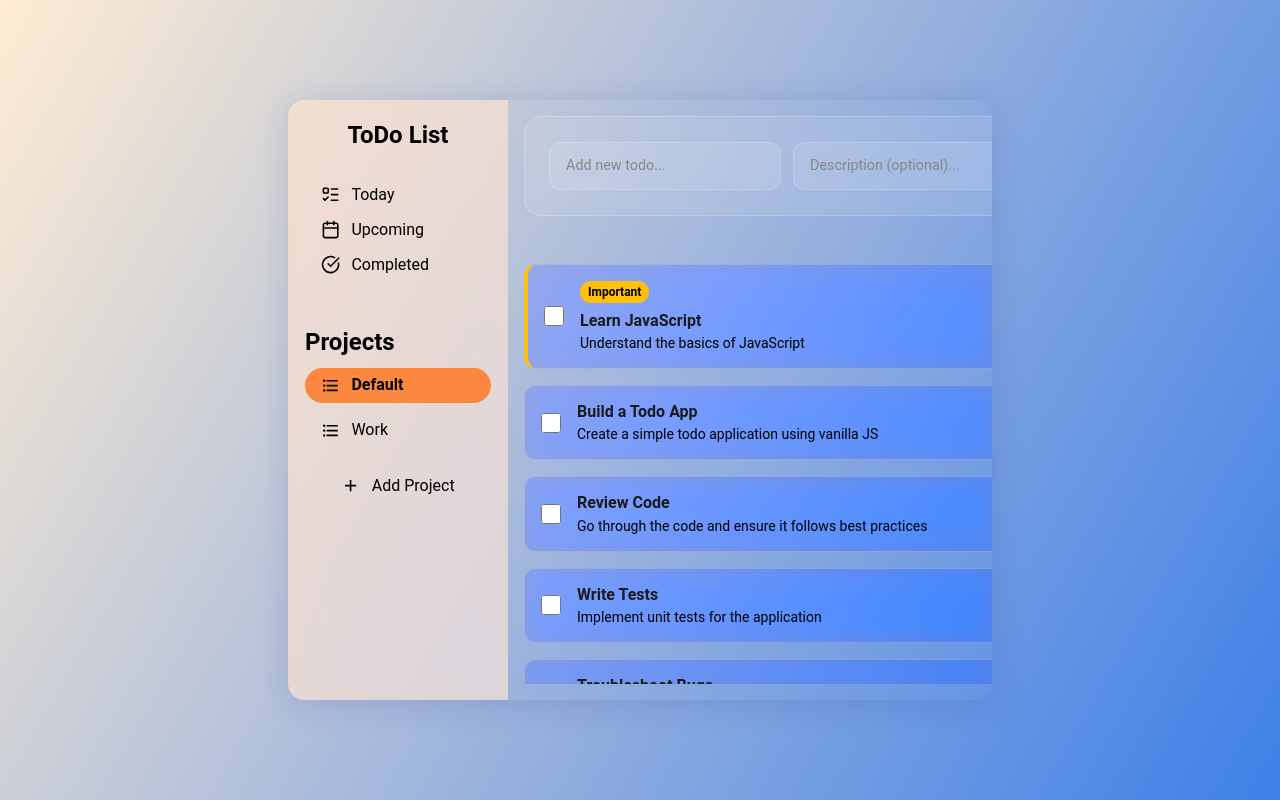
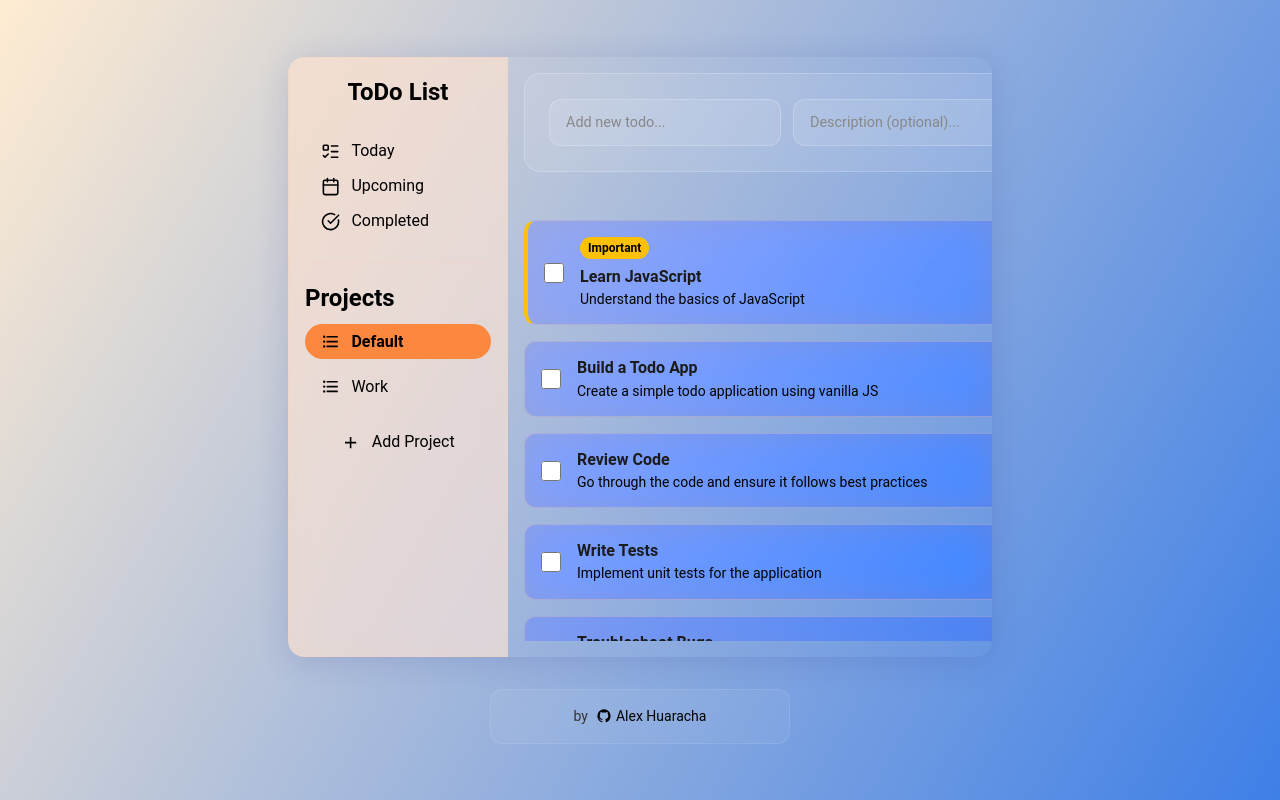
Before and after one commit to Alex-Huaracha/todo-list, a website built with webpack: page src/template.html in a window 1280 px wide. Built offline with nearby package versions, Linux system fonts and the light colour scheme.

Commit message:
feat: enhance layout and styling; add footer and improve app-wrapper structure

```diff
--- a/src/style.css
+++ b/src/style.css
@@ -17,6 +17,15 @@ body {
   display: flex;
   justify-content: center;
   align-items: center;
+}
+
+.app-wrapper {
+  display: flex;
+  flex-direction: column;
+  align-items: center;
+  min-height: 100vh;
+  justify-content: center;
+  gap: 2rem;
 }
 
 .icon {
@@ -505,3 +514,43 @@ main {
   margin-right: 0.5rem;
   width: fit-content;
 }
+
+/* Footer */
+.footer {
+  text-align: center;
+  padding: 1rem;
+  background: rgba(255, 255, 255, 0.05);
+  backdrop-filter: blur(10px);
+  border-radius: 12px;
+  border: 1px solid rgba(255, 255, 255, 0.1);
+  width: fit-content;
+  min-width: 300px;
+}
+
+.footer p {
+  display: flex;
+  justify-content: center;
+  align-items: center;
+  gap: 0.5rem;
+  margin: 0;
+  color: #373232;
+  font-size: 0.875rem;
+}
+
+.footer a {
+  color: #000000;
+  text-decoration: none;
+  display: inline-flex;
+  align-items: center;
+  gap: 0.25rem;
+  transition: color 0.2s ease;
+}
+
+.footer a:hover {
+  color: #ff6b00;
+}
+
+.footer .icon {
+  width: 16px;
+  height: 16px;
+}
--- a/src/template.html
+++ b/src/template.html
@@ -6,6 +6,7 @@
     <title>ToDo List</title>
   </head>
   <body>
+    <div class="app-wrapper">
       <div class="container">
         <!-- Sidebar -->
         <aside class="glass-card">
@@ -70,6 +71,24 @@
           <div class="main-content"></div>
         </main>
       </div>
+
+      <footer class="footer">
+        <p>
+          by
+          <a
+            href="https://github.com/Alex-Huaracha"
+            target="_blank"
+            rel="noopener"
+          >
+            <svg class="icon">
+              <use href="#icon-github"></use>
+            </svg>
+            Alex Huaracha
+          </a>
+        </p>
+      </footer>
+    </div>
+
     <!-- Form Modal -->
     <div class="modal-overlay" style="display: none">
       <div class="modal">
```
Lines whose indentation alone changed are shown as unchanged.
